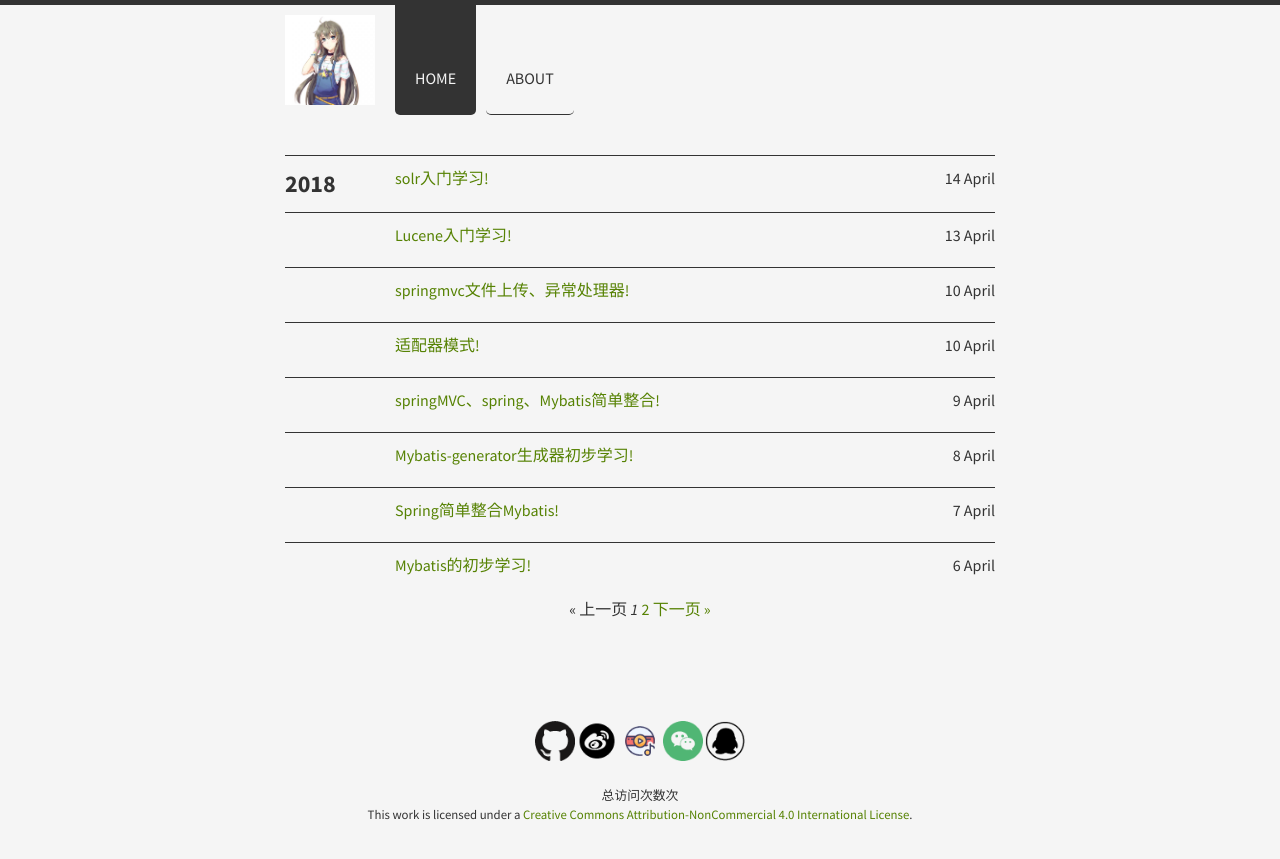
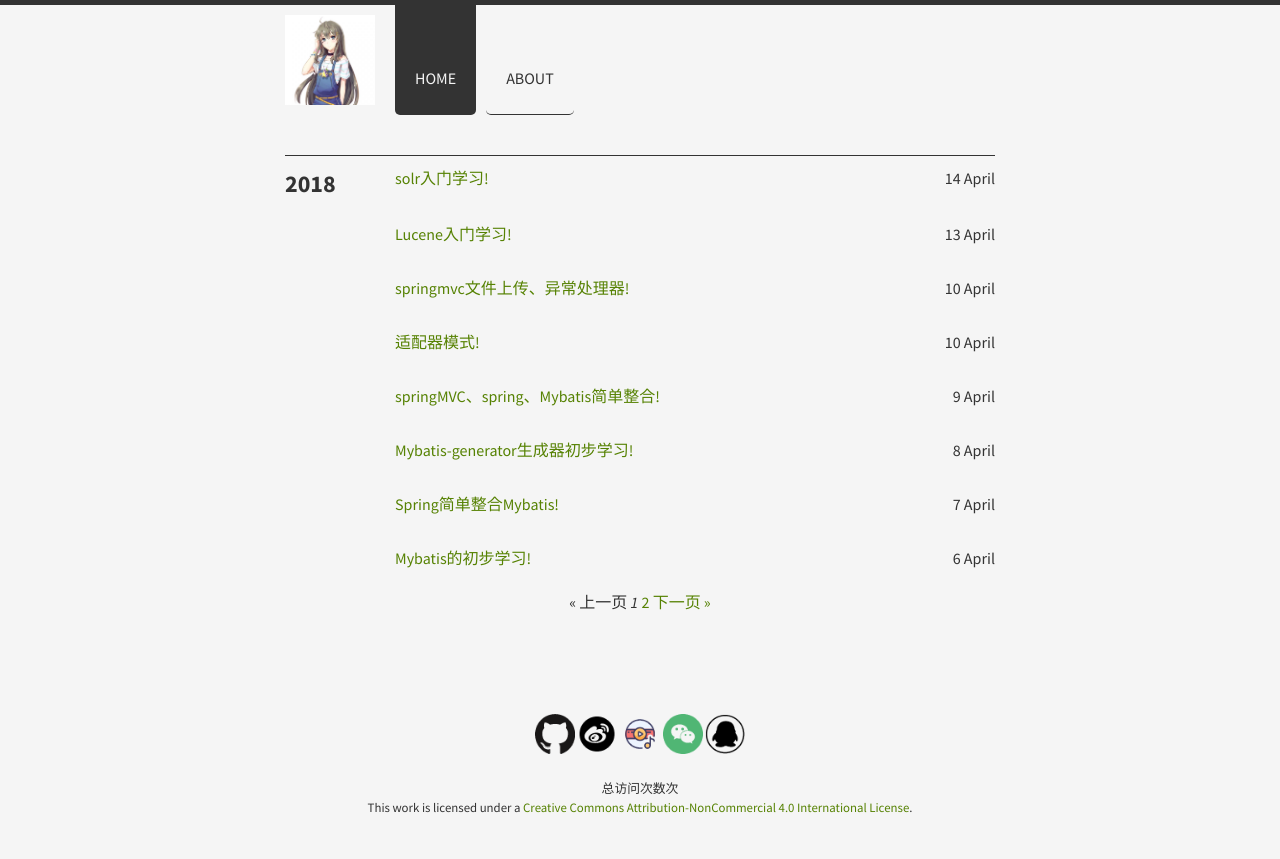
Before and after one commit to ruanwenjun/ruanwenjun.github.io, a Jekyll site: the page built from index.html, in a window 1280 px wide. Shown: the top 859 px of the page. Built offline with Jekyll 4.4.1, drawn with Linux system fonts in a browser that asks for light colours; nearby versions of some CDN libraries; the list of posts is cut into pages by our own code; comment, search, counter and statistics services are not loaded.

Commit message:
修复首页问题基本成功

```diff
--- a/_layouts/home.html
+++ b/_layouts/home.html
@@ -35,10 +35,10 @@ title: Home
 {% endif %}
 	{% unless forloop.first %}
     </div>
-  	</div>
-  	{% endunless %}
+ 	 </div>
+ 	 {% endunless %}
 
-  	<div class="archive-item fadeInDown animated">
+  	<div class="archive-item fadeInDown animated" style="border-top:0px;">
     	<h2></h2>
     <div>
 
```
